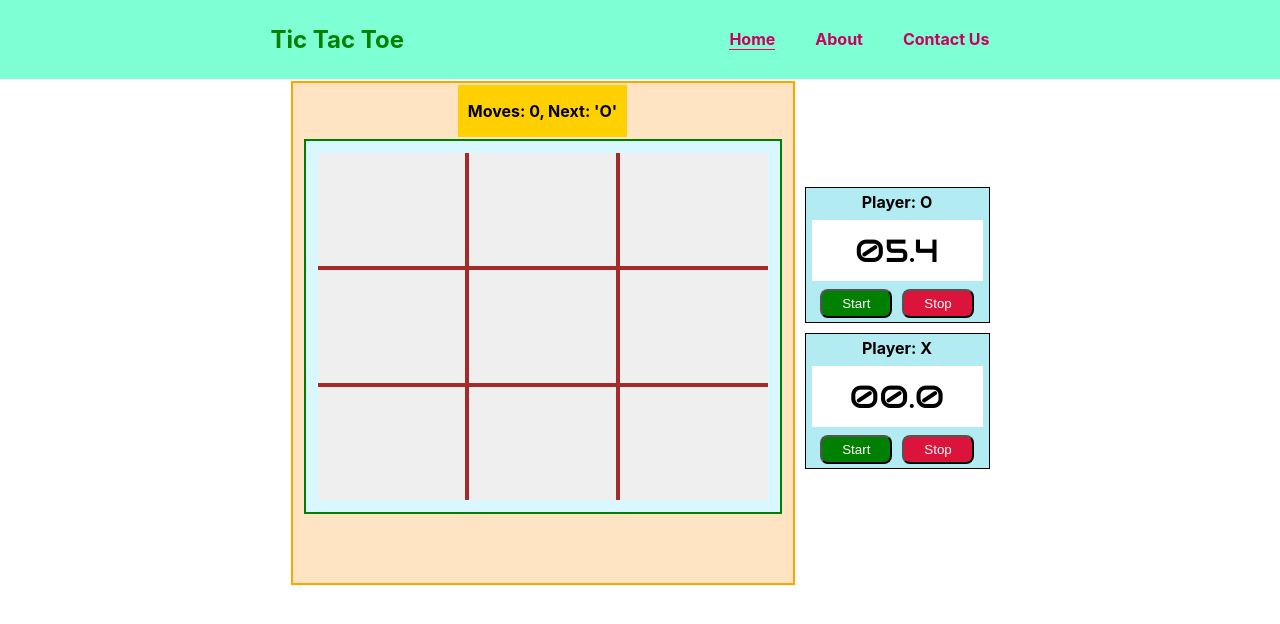
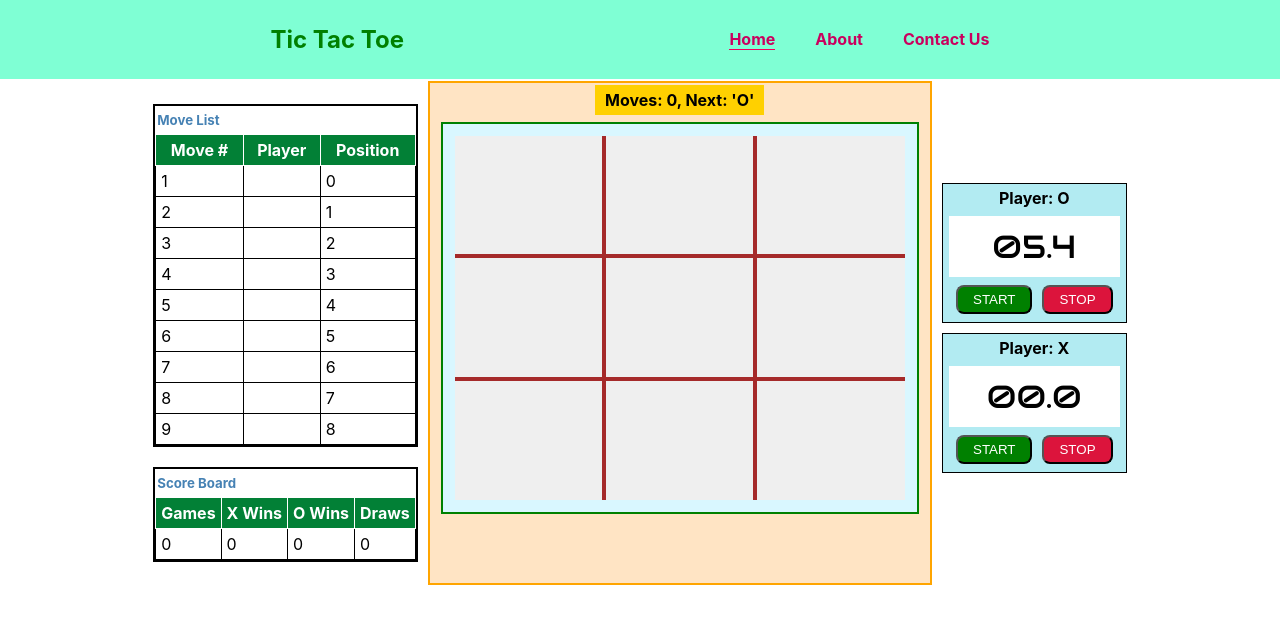
Before and after one commit to laks2097/my-work, a React (Create React App) app in the folder tictactoe/: page / in a window 1280 px wide. Shown: the top 624 px of the page. Built offline with nearby package versions, Linux system fonts and the light colour scheme.

Commit message:
score board, timer control on reset, tried moves

```diff
--- a/tictactoe/src/components/board/board.styles.css
+++ b/tictactoe/src/components/board/board.styles.css
@@ -6,4 +6,5 @@
     background-color: rgb(217, 247, 255);
     display: grid;
     grid-template-columns: auto auto auto;
+    margin-top:5px;
 }
--- a/tictactoe/src/components/game-status/game-status.styles.css
+++ b/tictactoe/src/components/game-status/game-status.styles.css
@@ -9,3 +9,6 @@
 .winner-text{
     color:green;
 }
+.game-status-bg p{
+    margin: 5px 0px
+}
--- a/tictactoe/src/components/game/game.component.jsx
+++ b/tictactoe/src/components/game/game.component.jsx
@@ -5,27 +5,34 @@ import CustomButton from '../custom-button/custom-button.component';
 import './game.styles.css';
 import { isWinner } from '../../services/game-logic';
 import Timer from '../timer/timer.component';
+import ScoreBoard from '../score-board/score-board.component';
+import Moves from '../moves/moves.component';
 
-class Game extends React.Component{
+class Game extends React.Component {
 
-    constructor(props){
+    constructor(props) {
         super(props);
         this.state = this.getInitialState();
     }
     getInitialState = () => {
         return {
-            next:"O",
-            cells: [null,null,null,null,null,null,null,null,null],
-            message:"Moves: 0, Next: 'O'",
-            moves:0
+            next: "O",
+            cells: [null, null, null, null, null, null, null, null, null],
+            message: "Moves: 0, Next: 'O'",
+            moves: 0,
+            games:0,
+            owins:0,
+            xwins:0,
+            isReset:false,
+            shouldContinue:true,
         };
 
     };
-    handleClick = (id)=>{
+    handleClick = (id) => {
         // console.log(`Button ${id} is clicked;`);
         var cells = this.state.cells;
 
-        if(cells[id]!==null) return;
+        if (cells[id] !== null) return;
         var changedValue = this.state.next;
         cells[id] = changedValue;
 
@@ -33,45 +40,84 @@ class Game extends React.Component{
 
         let message = "";
         let next = (changedValue === "O") ? "X" : "O";
-        let moves = this.state.moves+1;
-        if(result.winner){
-            message=`Moves: ${moves}, ${result.winner} Wins`;
-        } else if(result.gameOver){
-            message=`Game ends Stalemate`;
-        } else{
-            message= `Moves: ${moves}, Next: '${next}'`;
+        let moves = this.state.moves + 1;
+        let games = this.state.games;
+        let xwins = this.state.xwins;
+        let owins = this.state.owins;
+        let isReset = this.state.isReset;
+        let shouldContinue = this.state.shouldContinue;
+
+        if(shouldContinue === false) return;
+        if (result.winner) {
+            message = `Moves: ${moves}, ${result.winner} Wins`;
+            games++;
+            isReset = false;
+            shouldContinue = false;
+            if(result.winner === "X"){
+                xwins++;
+            }
+            else if(result.winner === "O"){
+                owins++;
+            }
+        } else if (result.gameOver) {
+            message = `Game is a Draw`;
+            isReset = false;
+            games++;
+        } else {
+            message = `Moves: ${moves}, Next: '${next}'`;
         }
 
 
         this.setState({
 
-                cells,
-                next,
-                message,
-                moves
-            }
+            cells,
+            next,
+            message,
+            moves,
+            games,
+            xwins,
+            owins,
+            isReset,
+            shouldContinue,
+        }
         );
 
     }
-    handleReset = ()=>{
+    handleReset = () => {
         // console.log("Reset Button clicked!");
         this.setState(
-            this.getInitialState()
+            {
+                next: "O",
+                cells: [null, null, null, null, null, null, null, null, null],
+                message: "Moves: 0, Next: 'O'",
+                moves: 0,
+                isReset: true,
+                shouldContinue:true
+            }
         );
     }
-    render(){
+    render() {
+
+        // let rows = [];
+        // let cells = this.state.cells;
+
         return (
             <div className="app-container">
+                <div className="score-move-section">
+                    <Moves cells={this.state.cells}/>
+                    <br/>
+                    <ScoreBoard xWins={this.state.xwins} oWins={this.state.owins} totalGames={this.state.games}/>
+                </div>
                 <div className="game-bg">
-                    <GameStatus message={this.state.message} moves={this.state.moves}/>
-                    <Board cellValues = {this.state.cells} nextVal={this.state.next} actionFn={this.handleClick} />
-                    <CustomButton title="RESET" onReset={this.handleReset} moves={this.state.moves}/>
-                    <br/>
+                    <GameStatus message={this.state.message} moves={this.state.moves} />
+                    <Board cellValues={this.state.cells} nextVal={this.state.next} actionFn={this.handleClick} />
+                    <CustomButton title="RESET" onReset={this.handleReset} moves={this.state.moves} />
+                    <br />
 
                 </div>
                 <div className="timer-clocks">
-                    <Timer showManualControls={true} label="O" running = {this.state.next==="O"}/>
-                    <Timer showManualControls={true} label="X" running = {this.state.next==="X"}/>
+                    <Timer showManualControls={true} label="O" running={this.state.next === "O"} shouldReset={this.state.isReset} />
+                    <Timer showManualControls={true} label="X" running={this.state.next === "X"} shouldReset={this.state.isReset} />
                 </div>
 
             </div>
--- /dev/null
+++ b/tictactoe/src/components/moves/moves.component.jsx
@@ -0,0 +1,36 @@
+import React from 'react';
+
+import '../moves/moves.styles.css';
+
+const Moves = ({cells}) => {
+    let i = 0;
+    return (
+        <div className="moves-outer">
+            <div className="moves-card">
+                <h5>Move List</h5>
+                <table className="moves-table">
+                    <thead>
+                        <tr>
+                            <th>Move #</th>
+                            <th>Player</th>
+                            <th>Position</th>
+                        </tr>
+                    </thead>
+                    <tbody>
+                    {cells.map((item,index)=>{
+                        i++;
+                        return (<tr>
+                            <td>{i}</td>
+                            <td>{item}</td>
+                            <td>{index}</td>
+                        </tr>);
+                    })}
+                    </tbody>
+                </table>
+            </div>
+        </div>
+    );
+
+};
+
+export default Moves;
--- /dev/null
+++ b/tictactoe/src/components/moves/moves.styles.css
@@ -0,0 +1,25 @@
+.moves-card{
+    border: 2px solid black;
+    margin-right:10px;
+}
+.moves-card h5{
+    margin: 4px 0px;
+    padding: 2px;
+    color: steelblue;
+}
+.moves-table{
+    border:1px solid black;
+    border-collapse: collapse;
+
+    width:100%;
+}
+.moves-table thead tr th{
+    border: 1px solid;
+    padding:5px;
+    color:white;
+    background-color:rgb(2, 128, 54);
+}
+.moves-table tbody tr td{
+    border: 1px solid;
+    padding:5px;
+}
--- /dev/null
+++ b/tictactoe/src/components/score-board/score-board.component.jsx
@@ -0,0 +1,36 @@
+import React from 'react';
+import '../score-board/score-board.styles.css';
+
+const ScoreBoard = ({xWins, oWins, totalGames}) =>{
+
+    let draws = totalGames - (xWins + oWins) || 0;
+
+    return (
+        <div className="score-card-outer">
+            <div className="score-card">
+                <h5>Score Board</h5>
+                <table className="score-table">
+                    <thead>
+                        <tr>
+                            <th>Games</th>
+                            <th>X Wins</th>
+                            <th>O Wins</th>
+                            <th>Draws</th>
+                        </tr>
+                    </thead>
+                    <tbody>
+                        <tr>
+                            <td>{totalGames}</td>
+                            <td>{xWins}</td>
+                            <td>{oWins}</td>
+                            <td>{draws}</td>
+                        </tr>
+                    </tbody>
+                </table>
+            </div>
+
+        </div>
+    );
+};
+
+export default ScoreBoard;
--- /dev/null
+++ b/tictactoe/src/components/score-board/score-board.styles.css
@@ -0,0 +1,25 @@
+.score-card{
+    border: 2px solid black;
+    margin-right:10px;
+}
+.score-card h5{
+    margin: 4px 0px;
+    padding: 2px;
+    color: steelblue;
+}
+.score-table{
+    border:1px solid black;
+    border-collapse: collapse;
+
+    width:100%;
+}
+.score-table thead tr th{
+    border: 1px solid;
+    padding:5px;
+    color:white;
+    background-color:rgb(2, 128, 54);
+}
+.score-table tbody tr td{
+    border: 1px solid;
+    padding:5px;
+}
--- a/tictactoe/src/components/timer/timer.component.jsx
+++ b/tictactoe/src/components/timer/timer.component.jsx
@@ -55,6 +55,8 @@ class Timer extends React.Component {
         if(this.id){
             clearInterval(this.id);
             this.id = null;
+
+
         }
     }
 
@@ -75,6 +77,12 @@ class Timer extends React.Component {
                 this.stop();
             }
         }
+        if(prevProps.shouldReset === false && this.props.shouldReset === true){
+            console.log("INSIDE isRESET CHECK!!!!!!!!!!!!!!!!!!!!!!!!!!!!!!!");
+            this.stop();
+            this.setState({ms:0});
+            this.start();
+        }
     }
 
     render(){
@@ -92,8 +100,8 @@ class Timer extends React.Component {
                 <p className="player-label">Player: {this.props.label}</p>
                 <p className="timer-text">{seconds}.{hms}</p>
                 <div className="timer-button-container" style={btnContainerStyle}>
-                    <button id="start-btn" className="timer-button-start" onClick={this.start}>Start</button>
-                    <button id="stop-btn" className="timer-button-stop" onClick={this.stop}>Stop</button>
+                    <button id="start-btn" className="timer-button-start" onClick={this.start}>START</button>
+                    <button id="stop-btn" className="timer-button-stop" onClick={this.stop}>STOP</button>
                 </div>
 
             </div>
--- a/tictactoe/src/components/timer/timer.style.css
+++ b/tictactoe/src/components/timer/timer.style.css
@@ -30,14 +30,16 @@
     background-color:green;
     color:white;
     border-radius: 8px;
-    padding: 5px 20px;
+    padding: 5px 15px;
+    margin-bottom: 4px;
 }
 
 #stop-btn{
     background-color:crimson;
     color:white;
     border-radius: 8px;
-    padding: 5px 20px;
+    padding: 5px 15px;
+    margin-bottom: 4px;
 }
 
 .player-label{
```
